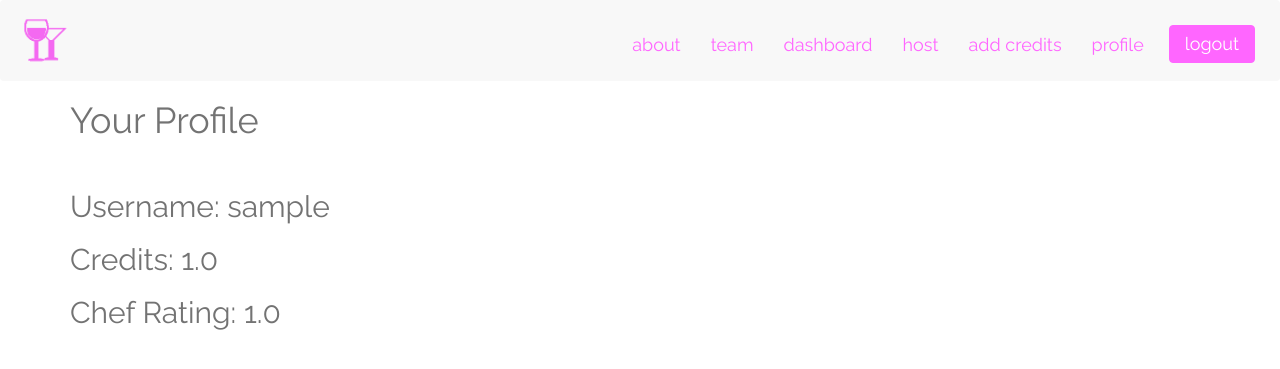
After one commit to ericho99/face2face, a Flask app: page /profile in a window 1280 px wide. The commit adds this page. Shown: the top 369 px of the page. Run offline with Flask 2, Linux system fonts and the light colour scheme; a user stored in the database is signed in; tables that the repository leaves empty hold one stand-in row (values such as "Sample post"); some libraries are stand-ins or nearby versions.

Commit message:
added functionality for user profile ratings and host payment

```diff
--- a/app/models.py
+++ b/app/models.py
@@ -15,6 +15,8 @@ class User(db.Model):
     psw = db.Column(db.String(26)) # encrypt or hash
     credit = db.Column(db.Float)
     paypal_username = db.Column(db.String(26))
+    cumulativerating = db.Column(db.Integer)
+    numrating = db.Column(db.Integer)
 
     # Flask-Login integration
     def is_authenticated(self):
--- a/app/templates/credits.html
+++ b/app/templates/credits.html
@@ -6,6 +6,10 @@
 <div class="container">
 
 	<center>
+
+    {% if error %}
+        <h2> {{ error }}. Please add more to enter </h2>
+    {% endif %}
     <h2>Your current account balance is: {{ currentcredits }}</h2>
     <h2>How much would you like to add to your account?</h2>
   		<form action="" method="post">
--- a/app/templates/dashboard.html
+++ b/app/templates/dashboard.html
@@ -20,7 +20,7 @@
  <li>
                 <div class="wrapimg">
                     <img src="{{stream.thumbnail}}">
-                    <div class="addPro"> <a href="/live/{{ stream.stream_number }}">+ Join Stream</a>
+                    <div class="addPro"> <a href="/payment/{{ stream.stream_number }}">+ Join Stream</a>
                     </div>
                 </div>
                 <div class="titlePro">  <a href="javascript:;">{{ stream.stream_name }}</a>
--- a/app/templates/header.html
+++ b/app/templates/header.html
@@ -43,6 +43,10 @@
 					<li>
 						<a href="/addcredits">add credits</a>
 					</li>
+
+					<li>
+						<a href="/profile">profile</a>
+					</li>
 				{% endif %}
 
 	            <li>
--- a/app/templates/livestream.html
+++ b/app/templates/livestream.html
@@ -30,4 +30,6 @@ $(document).ready(function(){
                           }});
 });
 </script>
+
+<center> <a href='/rate/{{ streamno }}'> Click here to rate this chef after you're done! </a> </center>
 {% endblock %}
--- /dev/null
+++ b/app/templates/profile.html
@@ -0,0 +1,14 @@
+{% extends "base.html" %}
+{% block content %}
+
+<div class="container">
+      <h1>Your Profile</h1>
+      <br>
+      <h2> Username: {{ current_user.username }} </h2>
+      <h2> Credits: {{ current_user.credit }} </h2>
+      <h2> Chef Rating: {{ rating }} </h2>
+
+</div>
+
+
+{% endblock %}
--- a/app/views.py
+++ b/app/views.py
@@ -21,7 +21,6 @@ def index():
   else:
     return render_template('index.html')
 
-
 # LOGIN
 @app.route('/login', methods=['GET', 'POST'])
 def login():
@@ -44,7 +43,7 @@ def register():
     form = RegistrationForm(request.form)
     if request.method == 'POST' and form.validate():
         added_user = User(username = form.username.data, email = form.email.data,
-          psw = form.password.data, credit = 0, paypal_username = "")
+          psw = form.password.data, credit = 0, paypal_username = "", cumulativerating=0, numrating=0)
         db.session.add(added_user)
         db.session.commit()
         return redirect(url_for('login'))
@@ -104,16 +103,73 @@ def team():
 def comingsoon():
   return render_template('comingsoon.html')
 
+@app.route('/profile')
+@login_required
+def profile():
+    user = User.query.filter(User.username==current_user.username).first()
+    if user.numrating is None:
+        user.numrating = 0
+        user.cumulativerating = 0
+        db.session.commit()
+
+    if user.numrating == 0:
+        rating = "No ratings yet"
+    else:
+        rating = round(float(user.cumulativerating) / user.numrating,1)
+    return render_template('profile.html', rating=rating)
+
 @app.route("/live/<int:streamno>")
 @login_required
 def live(streamno):
     s = StreamHosts.query.filter(StreamHosts.stream_number==streamno).first()
-    chef_name = User.query.get(s.host_id).username
-    return render_template('livestream.html',url=s.embed_url,stream_name=s.stream_name,username=current_user.username, chef_name = chef_name)
+    price = round(s.stream_price,1)
+    viewer = User.query.filter(User.username==current_user.username).first()
+    viewer.credit=round(viewer.credit - price,1)
+    chef = User.query.get(s.host_id)
+    chef.credit=round(chef.credit + price,1)
+    db.session.commit()
+    return render_template('livestream.html',url=s.embed_url,stream_name=s.stream_name,username=current_user.username, chef_name = chef.username, streamno=streamno)
+
+@app.route("/rate/<int:streamno>", methods = ['GET', 'POST'])
+@login_required
+def rate(streamno):
+    s = StreamHosts.query.filter(StreamHosts.stream_number==streamno).first()
+    chef = User.query.get(s.host_id)
+    if chef.numrating is None:
+        chef.numrating = 0
+        chef.cumulativerating = 0
+        db.session.commit()
+
+    if chef.numrating == 0:
+        currentrating = "No ratings yet"
+    else:
+        currentrating = round(float(chef.cumulativerating) / chef.numrating,1)
+
+    if request.method == 'POST':
+        chef.numrating = chef.numrating+1
+        chef.cumulativerating = chef.cumulativerating+int(request.form['rating'])
+        db.session.commit()
+        return redirect(url_for('dashboard'))
+
+    return render_template('rate.html', chef_name = chef.username, currentrating=currentrating)
+
+@app.route("/payment/<int:streamno>")
+@login_required
+def payment(streamno):
+    error=None
+    s = StreamHosts.query.filter(StreamHosts.stream_number==streamno).first()
+    viewer = User.query.filter(User.username==current_user.username).first()
+    if viewer.credit < s.stream_price:
+        error = "Not enough credits"
+        return render_template('credits.html', currentcredits=viewer.credit, error=error)
+
+    return render_template('payhost.html',price=s.stream_price,currentcredits=viewer.credit,streamno=streamno)
+
 
 @app.route("/addcredits", methods = ['GET', 'POST'])
 @login_required
 def add_credits():
+    error=None
     user=User.query.filter(User.username==current_user.username).first()
     if user is None:
         return redirect('/register')
@@ -125,7 +181,7 @@ def add_credits():
         addcredits=request.form['amount']
         return redirect(url_for('paypal_redirect', amount=addcredits))
 
-    return render_template('credits.html', currentcredits=user.credit)
+    return render_template('credits.html', currentcredits=user.credit, error=error)
 
 # paypal recharge credits
 @app.route('/paypal/redirect/<string:amount>')
```
Also changed, not shown: app/templates/payhost.html (added, +21 -0 lines), app/templates/rate.html (added, +25 -0 lines).
